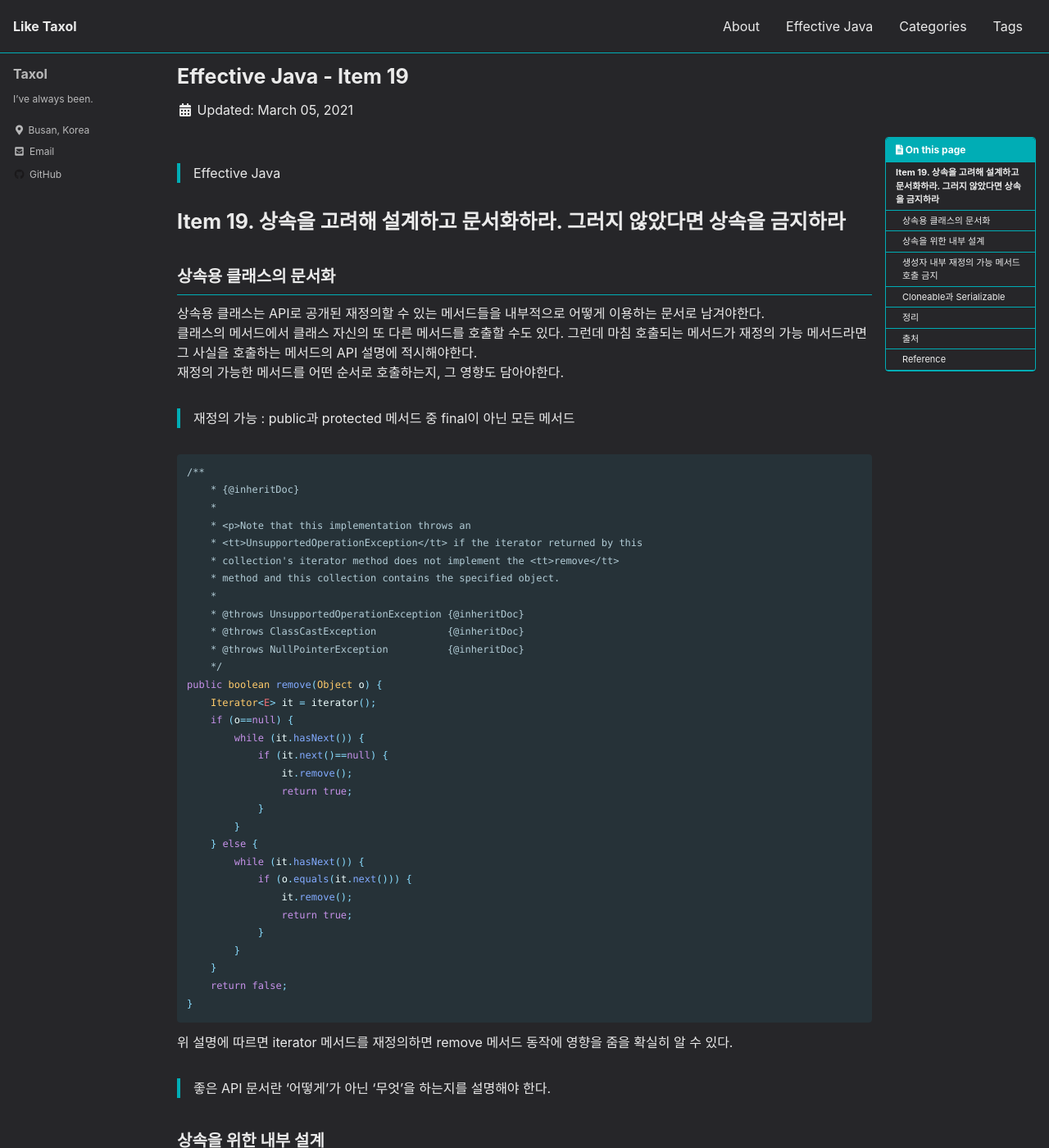
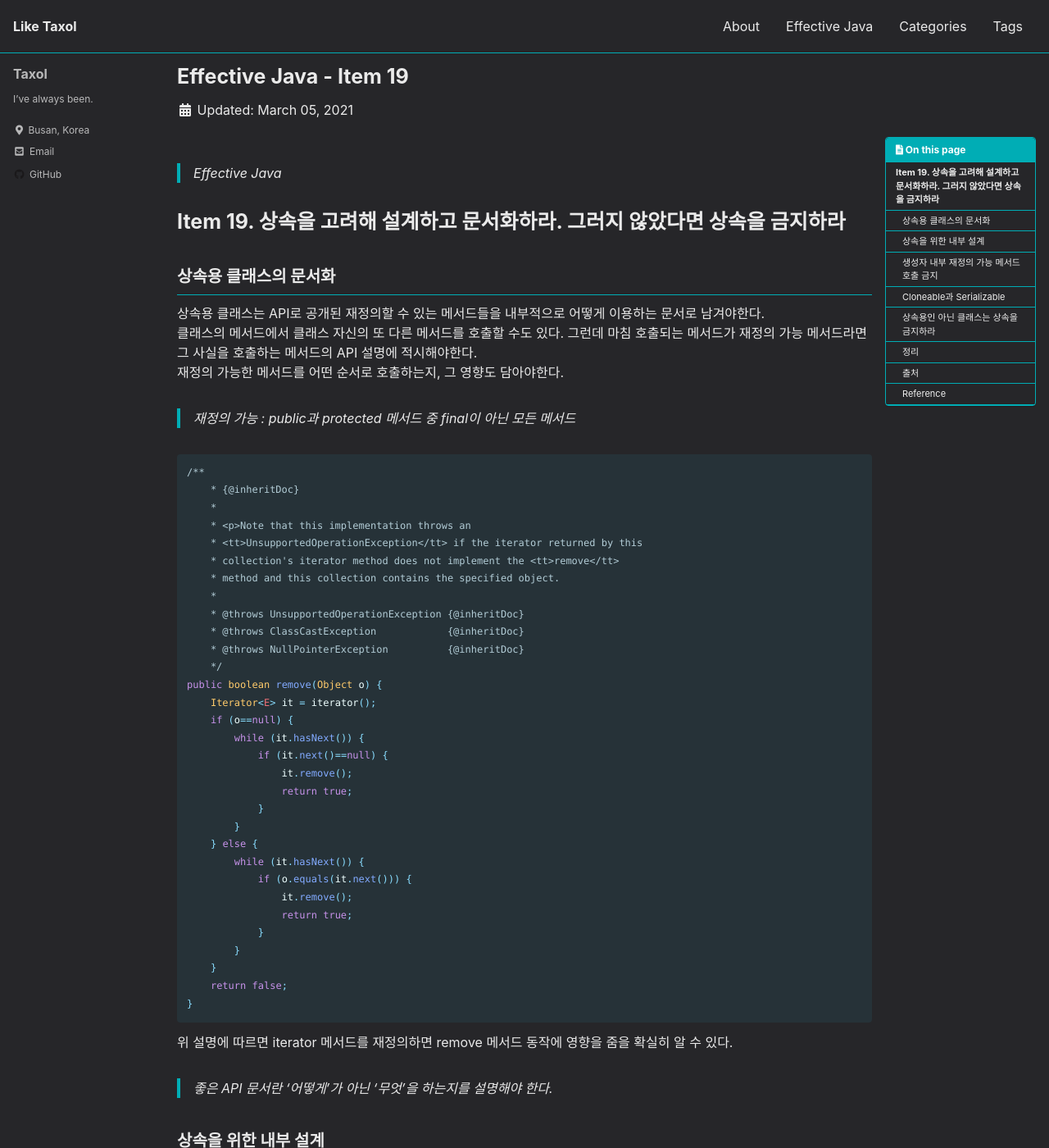
Before and after one commit to taxol1203/taxol1203.github.io, a Jekyll site: the page built from _posts/2021-03-05-EJ-Item19.md, in a window 1280 px wide and 1400 px high. Shown: the whole window at 82% size. Built offline with Jekyll 4.4.1, drawn with Linux system fonts in a browser that asks for light colours; cached includes are drawn as plain includes; some of the changed text lies outside the part shown.

Commit message:
css_change_color

````diff
--- a/_posts/2021-03-05-EJ-Item19.md
+++ b/_posts/2021-03-05-EJ-Item19.md
@@ -83,10 +83,7 @@
 > 상속용으로 설계한 클래스는 배포 전에 반드시 하위 클래스를 만들어 검증해야한다.
 
 ## 생성자 내부 재정의 가능 메서드 호출 금지
-<div class="post_caption">여기서 메서드 시그니처는 메서드의 이름과 파라미터를 말합니다.</div>
-
-> 상속용 클래스의 생성자는 재정의 가능 메서드를 호출해서는 안된다
-
+<div class="post_caption">상속용 클래스의 생성자는 재정의 가능 메서드를 호출해서는 안된다</div>
 상위 클래스의 생성자가 하위 클래스의 생성자보다 먼저 실행되므로, 하위 클래스에서 재정의한 메서드가 하위 클래스의 생성자보다 먼저 호출된다.
 
 ```java
@@ -126,7 +123,14 @@
 
 ## Cloneable과 Serializable
 둘 중 하나라도 구현한 클래스를 상속할 수 있게 설계하는 것은 일반적으로 좋지 않은 생각이다.
-clone과 readObject 메서드는 생성자와 비슷한 효과를 내므로(새로운 객체 생성), 둘 다
+clone과 readObject 메서드는 생성자와 비슷한 효과를 내므로(새로운 객체 생성), 둘 다 재정의 가능한 메서드를 호출해서는 안된다.
+clone 메서드는 복제를 생성할 때 원본 객체에 피해를 줄 수 있다.
+
+## 상속용인 아닌 클래스는 상속을 금지하라
+상속을 금지하는 방법은 final로 선언하거나, 생성자를 private / package-private으로 선언하고 public 정적 팩터리를 만들어 주는 것이다.
+
+
+
 ## 정리
 
 
--- a/_sass/minimal-mistakes/_base.scss
+++ b/_sass/minimal-mistakes/_base.scss
@@ -110,11 +110,11 @@
   margin: 2em 1em 2em 0;
   padding-left: 1em;
   padding-right: 1em;
-  font-style: bold;
+  font-style: italic;
   border-left: 0.25em solid $primary-color;
 
   cite {
-    font-style: bold;
+    font-style: italic;
 
     &:before {
       content: "\2014";
--- a/_sass/minimal-mistakes/_page.scss
+++ b/_sass/minimal-mistakes/_page.scss
@@ -560,7 +560,7 @@
 // 2021-03-05 center Line
 .post_caption {
   text-align: center;
-  font-size: 16px;
+  font-size: 18px;
   font-weight: 600;
   padding: 10px;
   font-style: bold;
@@ -569,4 +569,5 @@
   border-bottom-right-radius: 5px;
   border-bottom-left-radius: 5px;
   line-height: 1.5;
+  color:#ffd9fe
 }
````
